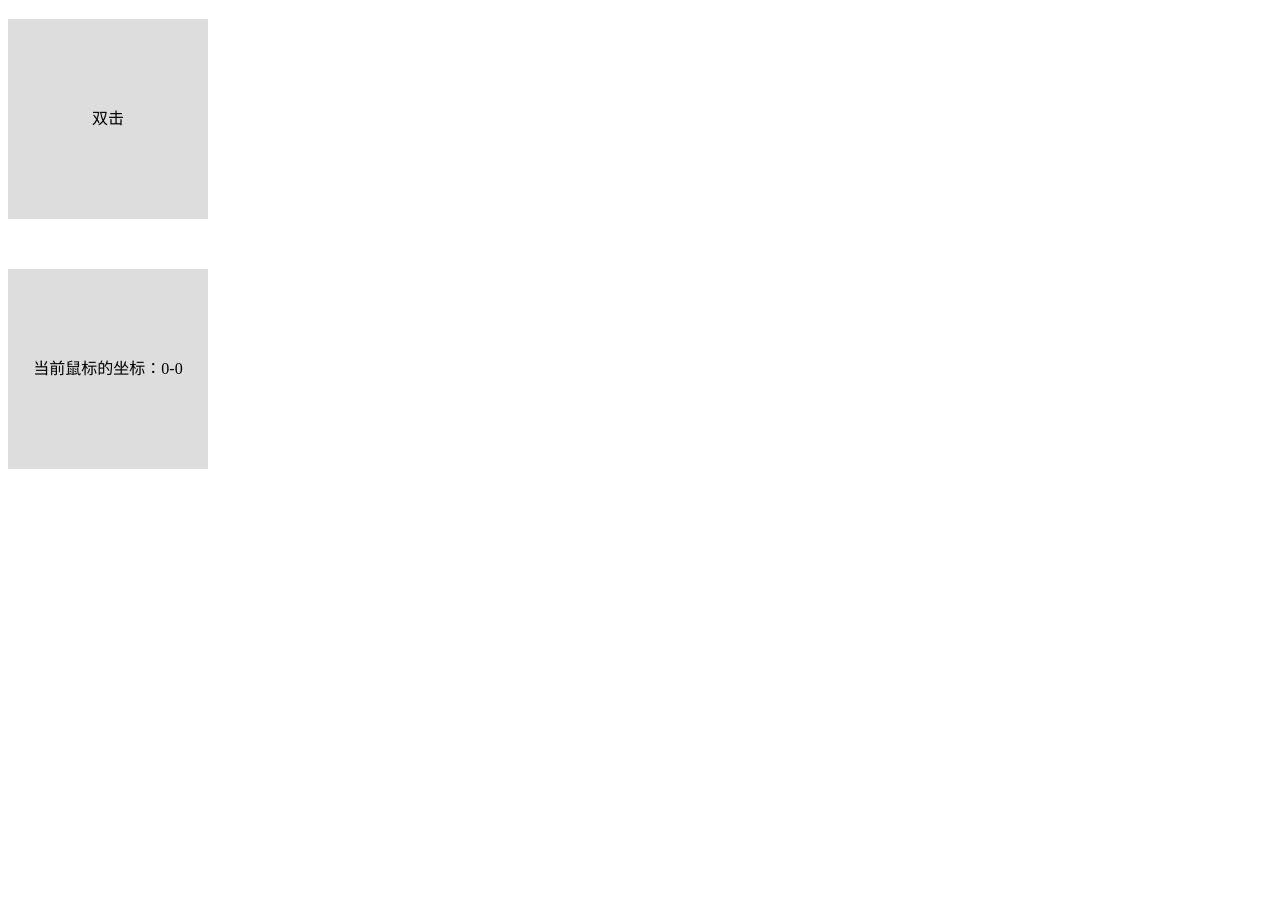
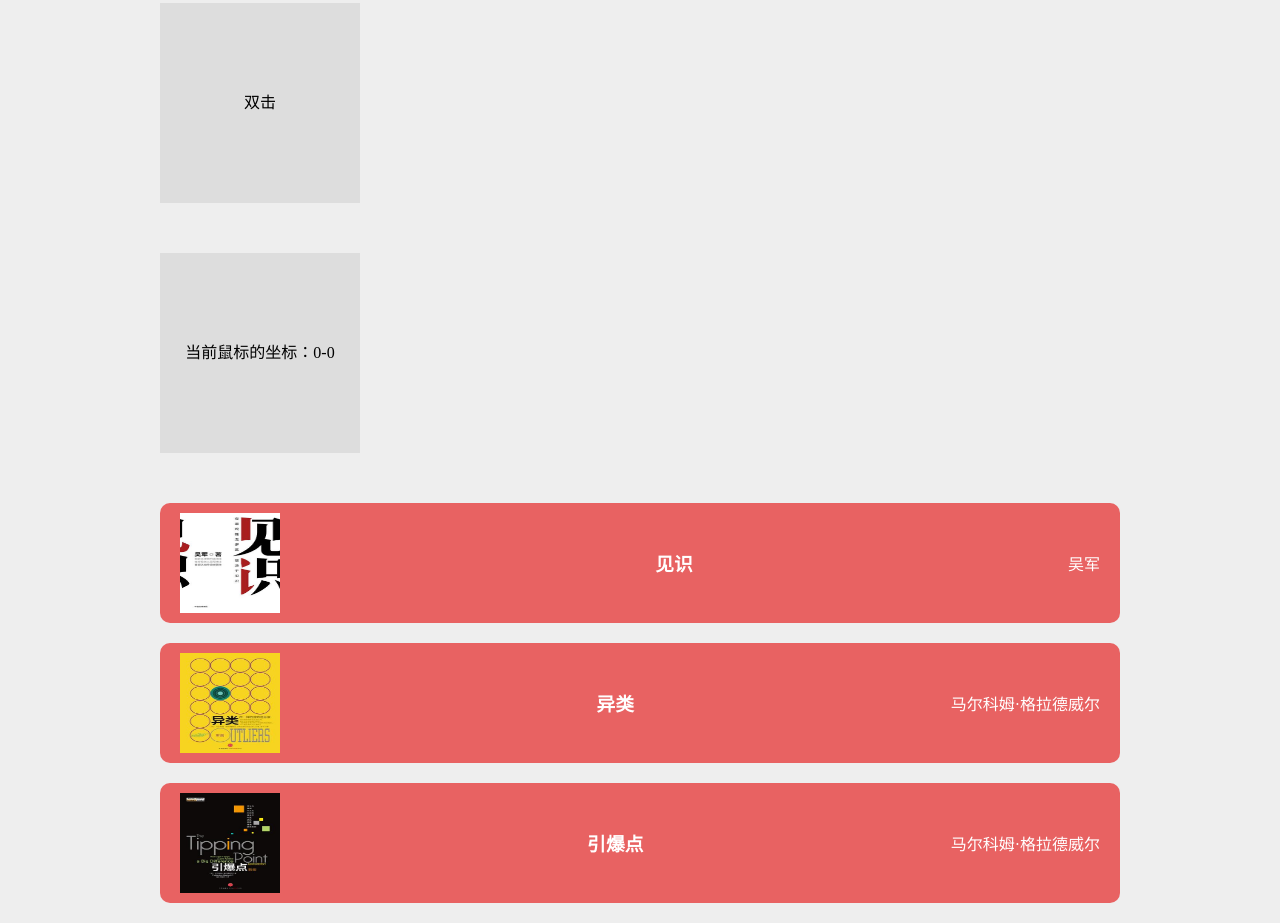
Before and after one commit to hujuan255/vue-base, a plain HTML site: page index.html in a window 1280 px wide. Shown: the part 749-1672 px from the top of the page. Before the commit the page ends 1268 px from the top, so only its background shows below. Drawn offline with nearby package versions, Linux system fonts and the light colour scheme.

Commit message:
v-bind路径绑定，动态添加class，计算属性

```diff
--- a/app.js
+++ b/app.js
@@ -11,6 +11,33 @@ const app = Vue.createApp({
       // 定义坐标x,y的初始值
       x: 0,
       y: 0,
+      //books对象
+      books: [
+        {
+          title: '见识',
+          author: '吴军',
+          imgUrl: '/assets/2.jpg',
+          isFav: true
+        },
+        {
+          title: '格局',
+          author: '吴军',
+          imgUrl: '/assets/4.jpg',
+          isFav: false
+        },
+        {
+          title: '异类',
+          author: '马尔科姆·格拉德威尔',
+          imgUrl: '/assets/1.jpg',
+          isFav: true
+        },
+        {
+          title: '引爆点',
+          author: '马尔科姆·格拉德威尔',
+          imgUrl: '/assets/3.jpg',
+          isFav: true
+        },
+      ]
     }
   },
   methods: {
@@ -38,6 +65,17 @@ const app = Vue.createApp({
       //设置鼠标的坐标
       this.x = e.offsetX;
       this.y = e.offsetY;
+    },
+    //点击li改变fav的状态
+    changeFav(book) {
+      book.isFav = !book.isFav;
+    },
+  },
+  //计算属性的使用
+  computed: {
+    //过滤喜欢的书籍
+    filterBooks() {
+      return this.books.filter((book) => book.isFav)
     }
   },
 })
--- a/index.html
+++ b/index.html
@@ -8,6 +8,15 @@
   <!--引入vue框架 -->
   <script src="https://unpkg.com/vue@3.0.2"></script>
   <style>
+    body{
+      background-color: #eee;
+      max-width: 960px;
+      margin: 20px auto;
+    }
+    p,h3,ul{
+      margin: 0;
+      padding: 0;
+    }
     .box{
       width: 200px;
       height: 200px;
@@ -15,7 +24,25 @@
       margin: 50px 0;
       text-align: center;
       line-height: 200px;
-
+    }
+    li{
+      /* 取消li的样式 */
+      list-style-type: none;
+      background: #fff;
+      margin: 20px auto;
+      padding: 10px 20px;
+      border-radius: 10px;
+      display: flex;
+      justify-content: space-between;
+      align-items: center;
+    }
+    li.fav{
+      background: rgb(232, 98, 98);
+      color:#fff;
+    }
+   li img{
+      width: 100px;
+      height: 100px;
     }
   </style>
 </head>
@@ -40,6 +67,19 @@
     <div class="box" @mouseleave="handelEvent">鼠标离开</div>
     <div class="box" @dblclick="handelEvent">双击</div>
     <div class="box" @mousemove="handelMousemove">当前鼠标的坐标：{{x}}-{{y}}</div>
+    <div v-show="showBook">
+      <ul>
+        <!-- 动态添加class属性，值为键值（属性名：属性值） -->
+        <li v-for="book in filterBooks" :class="{fav:book.isFav}" @click="changeFav(book)">
+          <!-- 路径的动态绑定v-bind 简写为： -->
+          <img :src="book.imgUrl" alt="book.title">
+          <h3>{{book.title}}</h3>
+          <p>{{book.author}}</p>
+
+        </li>
+      </ul>
+    </div>
+
   </div>
   <!-- 引入js文件 -->
   <script src="./app.js"></script>
```
Also changed, not shown: assets/1.jpg (added), assets/2.jpg (added), assets/3.jpg (added), assets/4.jpg (added).
